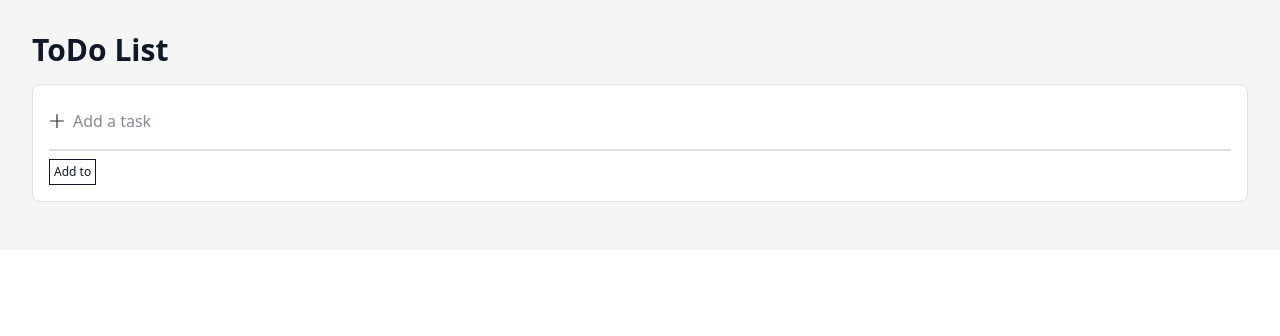
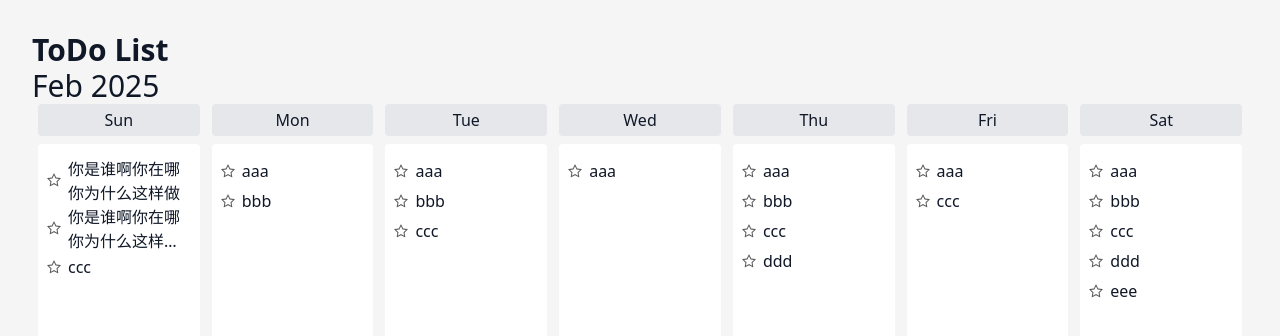
Before and after one commit to XiaoruiWang-SH/TODO-Calendar, a React (Vite) app: page / in a window 1280 px wide. Shown: the top 336 px of the page. Built offline with nearby package versions, Linux system fonts and the light colour scheme.

Commit message:
Add calendar page

```diff
--- /dev/null
+++ b/src/components/calendar/Calendar.tsx
@@ -0,0 +1,79 @@
+/*
+ * @Author: Xiaorui Wang
+ * @Email: xiaorui.wang@usi.ch
+ * @Date: 2025-03-15 14:27:06
+ * @LastEditors: Xiaorui Wang
+ * @LastEditTime: 2025-03-15 16:18:16
+ * @Description:
+ *
+ * Copyright (c) 2025 by Xiaorui Wang, All Rights Reserved.
+ */
+
+import { DayItemProps, DataItemProps} from './Calendar.types';
+import ItemData from '../../data/ItemData';
+import star_unselected from '../../assets/star-unselected.svg';
+import star_selected from '../../assets/star-selected.svg';
+
+const dayTitle: string[] = ["Sun", "Mon", "Tue", "Wed", "Thu", "Fri", "Sat"];
+const dayData: string[][] = [["你是谁啊你在哪你为什么这样做","你是谁啊你在哪你为什么这样做你是谁啊你在哪你为什么这样做","ccc"], ["aaa","bbb"],["aaa","bbb","ccc"],["aaa"],["aaa","bbb","ccc","ddd"],["aaa","ccc"],["aaa","bbb","ccc","ddd","eee"]];
+
+export const Calendar = () => {
+    return (
+        <div>
+            <Header />
+            <div className="flex justify-around items-center">
+
+                {dayTitle.map((day, index) => {
+                    return (
+                        <div key={index} className="flex justify-center items-center w-full h-8 bg-gray-200 text-[16px] mx-1.5 rounded-sm">{day}</div>
+                    );
+                })}
+
+            </div>
+
+            <div className="flex justify-around items-center h-[75vh] mt-2">
+                {dayData.map((day, index) => {
+                    return (
+                        <DayItem key={index} item={day} />
+                    );
+                })}
+            </div>
+        </div>
+    );
+};
+
+
+
+const DayItem = ({item}: DayItemProps) => {
+    return (
+        // <div className="flex flex-col justify-start items-start border-s-[1px] border-y-[1px] last:border-e-[1px] border-gray-300 w-full h-full">
+        <div className="flex flex-col justify-start items-start bg-white w-full h-full mx-1.5 rounded-sm">
+            <div className='my-2 mx-2'>
+            {item.map((task, index) => {
+                return (
+                    // <div key={index}>{task}</div>
+                    <TaskItem dataItem={new ItemData(1, task, false, false, new Date(), null, new Date())} />
+                );
+            }
+            )}
+            </div>
+        </div>
+    );
+};
+
+const TaskItem = ({dataItem}: DataItemProps) => {
+    return (
+        <div className='flex justify-start items-center mt-2 max-h-10'>
+            <img src={dataItem.important ? star_unselected : star_unselected } className='w-4' alt='important'></img>
+            <div className='ml-1.5 line-clamp-2'>{dataItem.name}</div>
+        </div>
+    );
+};
+
+const Header = () => {
+    return (
+        <div>
+            <div className="text-3xl">Feb 2025</div>
+        </div>
+    );
+};
--- a/src/components/container/Container.tsx
+++ b/src/components/container/Container.tsx
@@ -3,7 +3,7 @@
  * @Email: xiaorui.wang@usi.ch
  * @Date: 2025-03-13 10:48:47
  * @LastEditors: Xiaorui Wang
- * @LastEditTime: 2025-03-13 16:43:23
+ * @LastEditTime: 2025-03-15 15:21:27
  * @Description:
  *
  * Copyright (c) 2025 by Xiaorui Wang, All Rights Reserved.
@@ -13,14 +13,16 @@
 import { useState, useReducer, useContext, createContext } from 'react';
 import { List } from '../list/List';
 import { Input } from '../input/Input';
+import { Calendar } from '../calendar/Calendar';
 import './container.css';
 
 
 export default function Container() {
     return (
         <div className='container'>
-            <Input />
-            <List />
+            <Calendar />
+            {/* <Input />
+            <List /> */}
         </div>
     );
 }
--- a/src/index.css
+++ b/src/index.css
@@ -3,7 +3,7 @@
  * @Email: xiaorui.wang@usi.ch
  * @Date: 2025-03-08 14:26:49
  * @LastEditors: Xiaorui Wang
- * @LastEditTime: 2025-03-14 16:02:25
+ * @LastEditTime: 2025-03-15 15:21:14
  * @Description:
  *
  * Copyright (c) 2025 by Xiaorui Wang, All Rights Reserved.
```
Also changed, not shown: src/components/calendar/Calendar.types.ts (added, +20 -0 lines).
